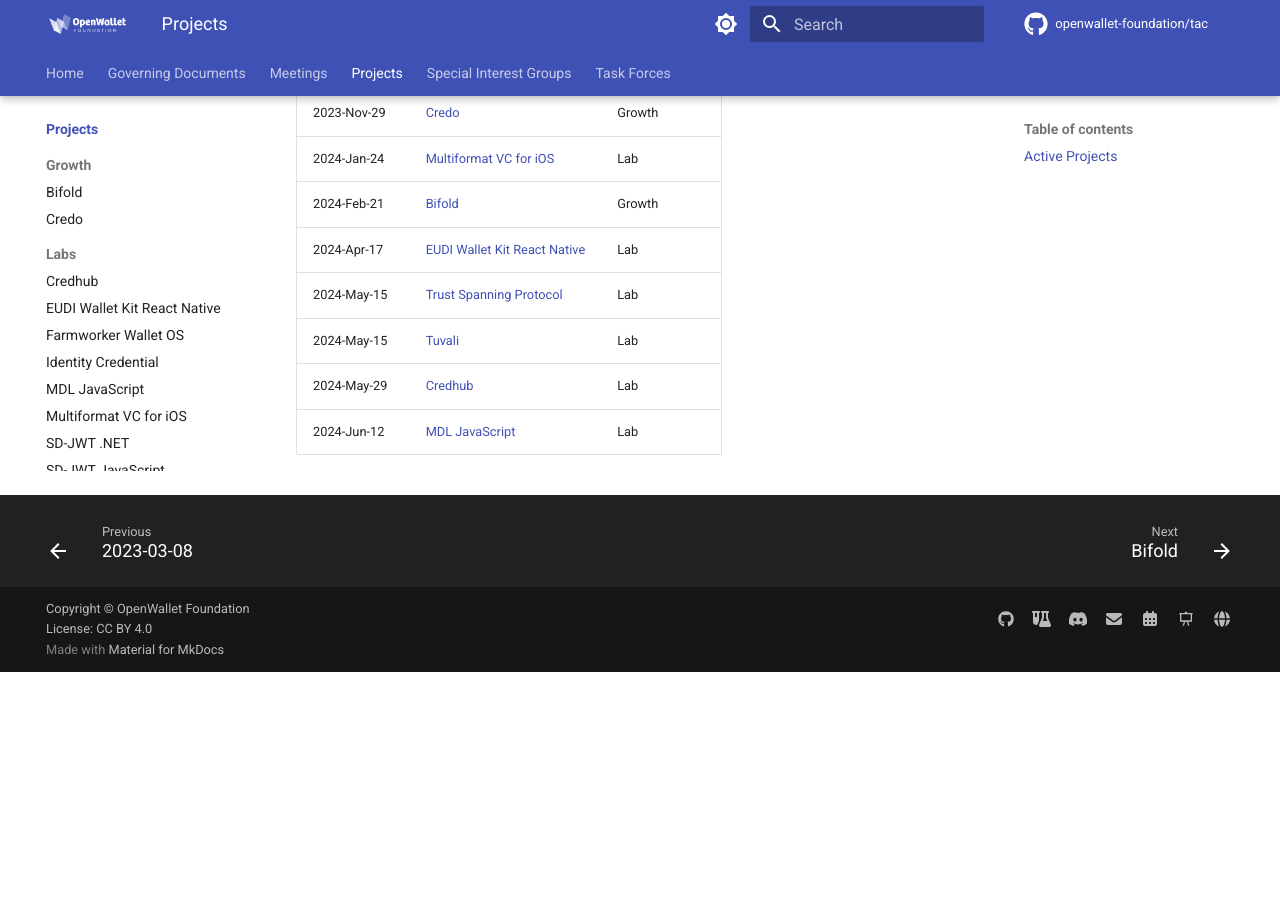
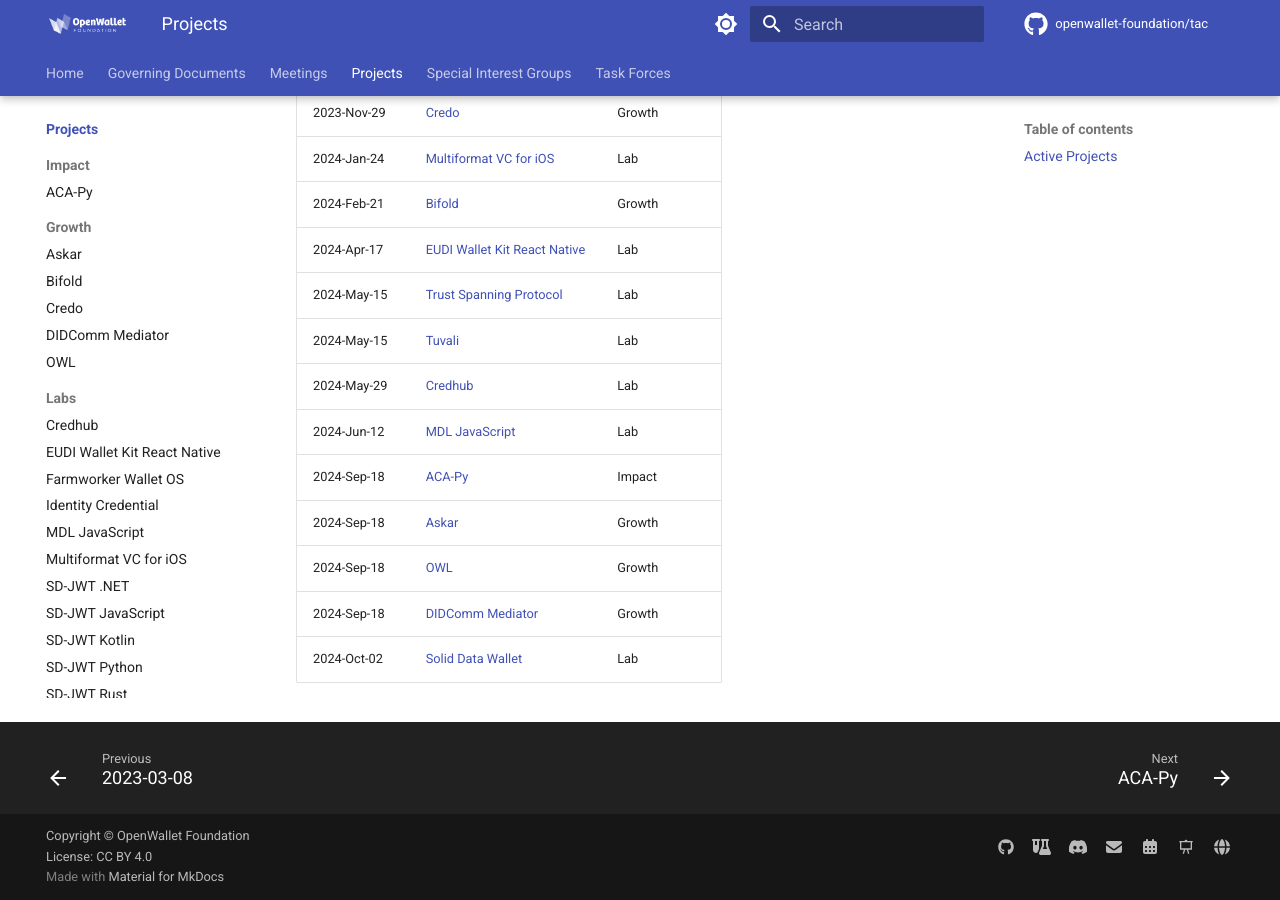
Before and after one commit to openwallet-foundation/tac, an MkDocs documentation site: the page built from docs/projects/index.md, in a window 1280 px wide and 900 px high, scrolled down 774 px. Built offline with MkDocs 1.6.1 and Material for MkDocs 9.7.7, drawn with Linux system fonts in a browser that asks for light colours; comment, search, counter and statistics services are not loaded; before the commit the page ends 1446 px from its top, so only the background shows below that.

Commit message:
Add new projects
Signed-off-by: Tracy Kuhrt <tracy.a.kuhrt@accenture.com>

```diff
--- a/docs/projects/index.md
+++ b/docs/projects/index.md
@@ -25,3 +25,8 @@
 | 2024-May-15   | [Tuvali](./tuvali.md)                  | Lab             |
 | 2024-May-29   | [Credhub](./credhub.md)                | Lab             |
 | 2024-Jun-12   | [MDL JavaScript](./mdl-js.md)          | Lab             |
+| 2024-Sep-18   | [ACA-Py](./aca-py.md)                  | Impact          |
+| 2024-Sep-18   | [Askar](./askar.md)                    | Growth          |
+| 2024-Sep-18   | [OWL](./owl.md)                        | Growth          |
+| 2024-Sep-18   | [DIDComm Mediator](./didcomm-mediator.md) | Growth       |
+| 2024-Oct-02   | [Solid Data Wallet](./solid-data-wallet.md) | Lab        |
--- a/mkdocs.yml
+++ b/mkdocs.yml
@@ -173,9 +173,14 @@
       - 2023-03-08: meetings/2023/2023-03-08.md
   - Projects:
     - projects/index.md
+    - Impact:
+      - ACA-Py: projects/aca-py.md
     - Growth:
+      - Askar: projects/askar.md
       - Bifold: projects/bifold.md
       - Credo: projects/credo-ts.md
+      - DIDComm Mediator: projects/didcomm-mediator.md
+      - OWL: projects/owl.md
     - Labs:
       - Credhub: projects/credhub.md
       - EUDI Wallet Kit React Native: projects/eudi-wallet-kit-react-native.md
@@ -188,6 +193,7 @@
       - SD-JWT Kotlin: projects/sd-jwt-kotlin.md
       - SD-JWT Python: projects/sd-jwt-python.md
       - SD-JWT Rust: projects/sd-jwt-rust.md
+      - Solid Data Wallet: projects/solid-data-wallet.md
       - Trust Spanning Protocol: projects/tsp.md
       - Tuvali: projects/tuvali.md
       - VC-API: projects/vc-api.md
```
